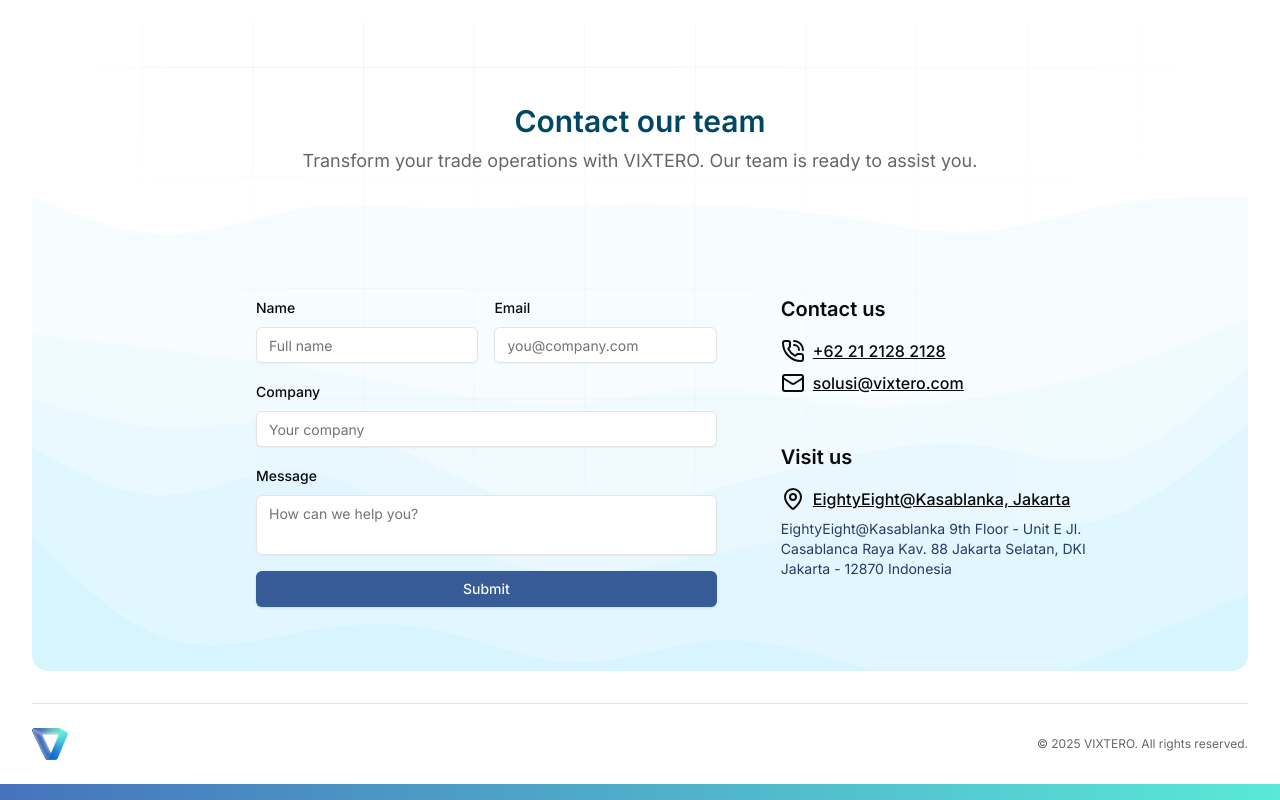
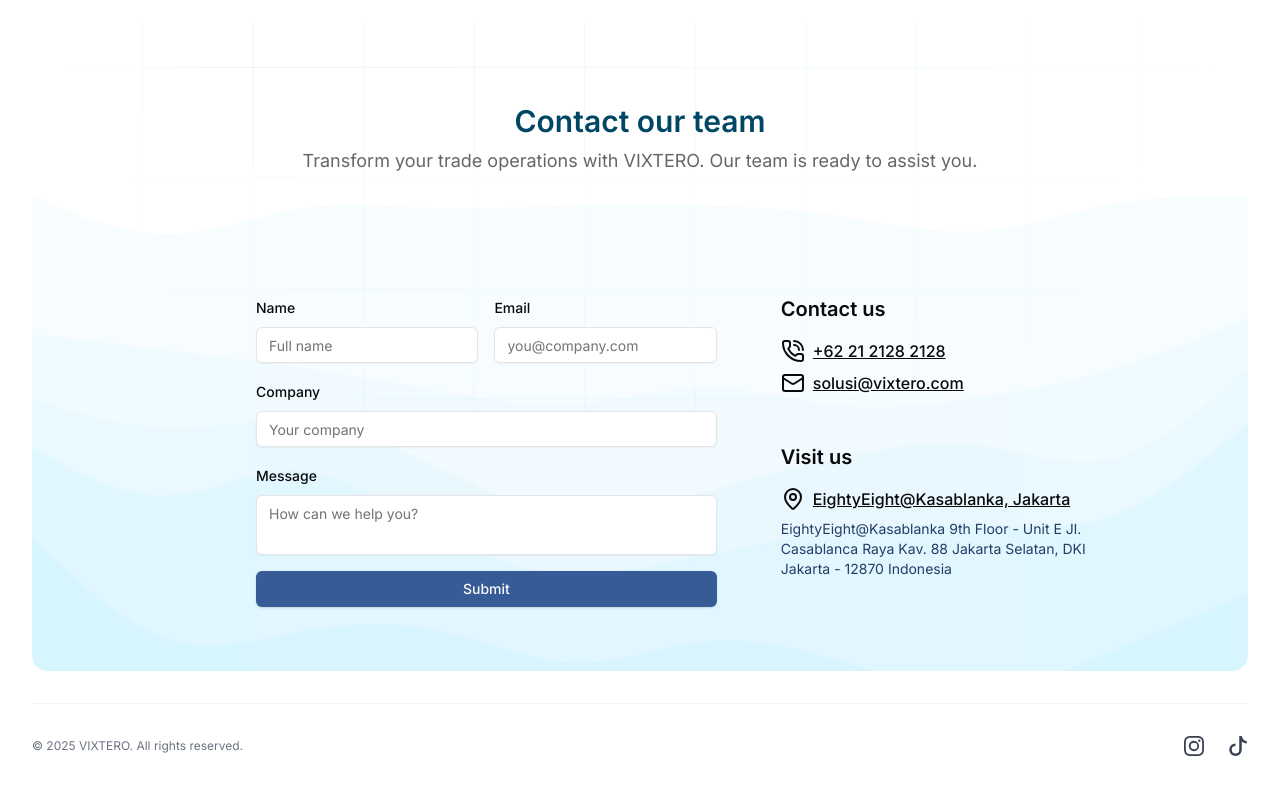
Before and after one commit to Vixtero/landing-page, a Next.js app: page /vixborder in a window 1280 px wide. Shown: the part 2754-3554 px from the top of the page. Built offline with nearby package versions, Linux system fonts and the light colour scheme; a web font is replaced by a local one.

Commit message:
feat(Footer): enhance footer with social media links and SVG icons for Instagram and TikTok

```diff
--- a/src/app/components/Footer.tsx
+++ b/src/app/components/Footer.tsx
@@ -1,23 +1,60 @@
-import Image from "next/image";
-
 export default function Footer() {
   return (
-    <footer>
-      <hr className="mx-4 md:mx-8" />
-      <div className="flex items-center justify-between px-4 py-4 md:px-8 md:py-6">
-        <Image
-          src="/img/vixtero-logo-only.png"
-          alt="Vixtero Logo"
-          width={0}
-          height={0}
-          sizes="100vw"
-          className="h-8 w-auto"
-        />
-        <p className="text-xs text-[#666666]">
-          © 2025 VIXTERO. All rights reserved.
-        </p>
+    <footer className="bg-white">
+      <div className="mx-auto max-w-screen-xl px-4 pb-8 sm:px-6 lg:px-8">
+        <div className="border-t border-gray-100 pt-8 sm:flex sm:items-center sm:justify-between">
+          <ul className="flex flex-wrap justify-center gap-4 text-xs lg:justify-end">
+            <li>
+              <p className="text-gray-500">
+                © 2025 VIXTERO. All rights reserved.
+              </p>
+            </li>
+          </ul>
+
+          <ul className="mt-8 flex justify-center gap-6 sm:mt-0 lg:justify-end">
+            <li>
+              <a
+                href="https://www.instagram.com/vixteropintar"
+                rel="noreferrer"
+                target="_blank"
+                className="text-gray-700 transition hover:opacity-75"
+              >
+                <span className="sr-only">Instagram</span>
+
+                <svg
+                  xmlns="http://www.w3.org/2000/svg"
+                  width="20"
+                  height="20"
+                  fill="currentColor"
+                  viewBox="0 0 16 16"
+                >
+                  <path d="M8 0C5.829 0 5.556.01 4.703.048 3.85.088 3.269.222 2.76.42a3.9 3.9 0 0 0-1.417.923A3.9 3.9 0 0 0 .42 2.76C.222 3.268.087 3.85.048 4.7.01 5.555 0 5.827 0 8.001c0 2.172.01 2.444.048 3.297.04.852.174 1.433.372 1.942.205.526.478.972.923 1.417.444.445.89.719 1.416.923.51.198 1.09.333 1.942.372C5.555 15.99 5.827 16 8 16s2.444-.01 3.298-.048c.851-.04 1.434-.174 1.943-.372a3.9 3.9 0 0 0 1.416-.923c.445-.445.718-.891.923-1.417.197-.509.332-1.09.372-1.942C15.99 10.445 16 10.173 16 8s-.01-2.445-.048-3.299c-.04-.851-.175-1.433-.372-1.941a3.9 3.9 0 0 0-.923-1.417A3.9 3.9 0 0 0 13.24.42c-.51-.198-1.092-.333-1.943-.372C10.443.01 10.172 0 7.998 0zm-.717 1.442h.718c2.136 0 2.389.007 3.232.046.78.035 1.204.166 1.486.275.373.145.64.319.92.599s.453.546.598.92c.11.281.24.705.275 1.485.039.843.047 1.096.047 3.231s-.008 2.389-.047 3.232c-.035.78-.166 1.203-.275 1.485a2.5 2.5 0 0 1-.599.919c-.28.28-.546.453-.92.598-.28.11-.704.24-1.485.276-.843.038-1.096.047-3.232.047s-2.39-.009-3.233-.047c-.78-.036-1.203-.166-1.485-.276a2.5 2.5 0 0 1-.92-.598 2.5 2.5 0 0 1-.6-.92c-.109-.281-.24-.705-.275-1.485-.038-.843-.046-1.096-.046-3.233s.008-2.388.046-3.231c.036-.78.166-1.204.276-1.486.145-.373.319-.64.599-.92s.546-.453.92-.598c.282-.11.705-.24 1.485-.276.738-.034 1.024-.044 2.515-.045zm4.988 1.328a.96.96 0 1 0 0 1.92.96.96 0 0 0 0-1.92m-4.27 1.122a4.109 4.109 0 1 0 0 8.217 4.109 4.109 0 0 0 0-8.217m0 1.441a2.667 2.667 0 1 1 0 5.334 2.667 2.667 0 0 1 0-5.334" />
+                </svg>
+              </a>
+            </li>
+            <li>
+              <a
+                href="https://www.tiktok.com/@vixteropintar"
+                rel="noreferrer"
+                target="_blank"
+                className="text-gray-700 transition hover:opacity-75"
+              >
+                <span className="sr-only">Tiktok</span>
+
+                <svg
+                  xmlns="http://www.w3.org/2000/svg"
+                  width="20"
+                  height="20"
+                  fill="currentColor"
+                  viewBox="0 0 16 16"
+                >
+                  <path d="M9 0h1.98c.144.715.54 1.617 1.235 2.512C12.895 3.389 13.797 4 15 4v2c-1.753 0-3.07-.814-4-1.829V11a5 5 0 1 1-5-5v2a3 3 0 1 0 3 3z" />
+                </svg>
+              </a>
+            </li>
+          </ul>
+        </div>
       </div>
-      <div className="h-4 bg-gradient-to-r from-[#4673BC] to-[#59E9D7]" />
     </footer>
   );
 }
```
